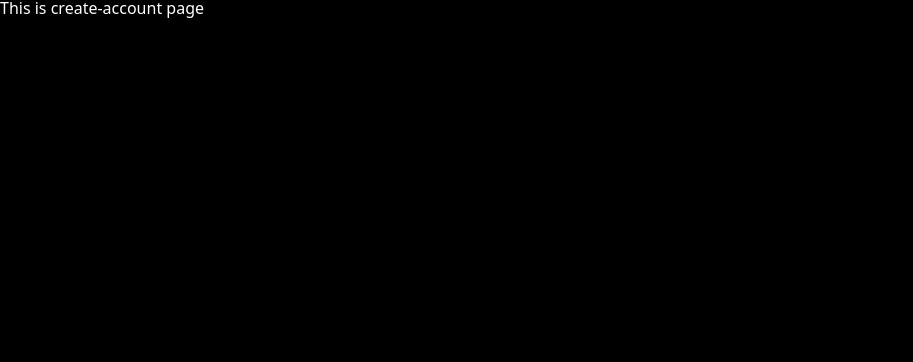
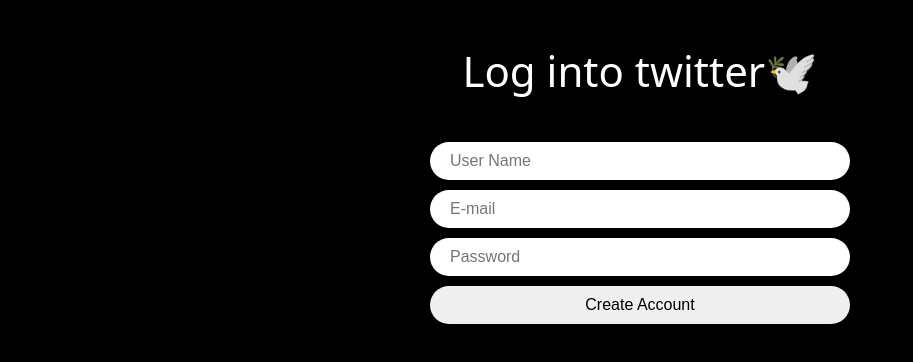
Before and after one commit to lunamundus/react-twitter-clone-practice, a React (Vite) app: page /create-account in a window 1280 px wide. Shown: the top 362 px of the page, without its empty margins (0-913 px from the left). Built offline with nearby package versions, Linux system fonts and the light colour scheme.

Commit message:
#3.1 Forms and UI

```diff
--- a/src/App.tsx
+++ b/src/App.tsx
@@ -3,7 +3,7 @@
 import { useEffect, useState } from "react";
 
 // about styled-components
-import { createGlobalStyle } from "styled-components";
+import styled, { createGlobalStyle } from "styled-components";
 import reset from "styled-reset";
 
 // about Firebase
@@ -61,6 +61,12 @@
   }
 `;
 
+const Wrapper = styled.div`
+  height: 100vh;
+  display: flex;
+  justify-content: center;
+`;
+
 // App fucntion start (page render)
 function App() {
   const [isLoading, setIsLoading] = useState(true);
@@ -76,10 +82,10 @@
   }, []);
 
   return (
-    <>
+    <Wrapper>
       <GlobalStyles />
       {isLoading ? <LoadingScreen /> : <RouterProvider router={router} />}
-    </>
+    </Wrapper>
   );
 }
 
--- a/src/routes/create-account.tsx
+++ b/src/routes/create-account.tsx
@@ -1,5 +1,119 @@
+import { useState } from "react";
+import styled from "styled-components";
+
+const Wrapper = styled.div`
+  height: 100%;
+  display: flex;
+  flex-direction: column;
+  align-items: center;
+  width: 420px;
+  padding: 50px 0px;
+`;
+
+const Title = styled.h1`
+  font-size: 42px;
+`;
+
+const Form = styled.form`
+  margin-top: 50px;
+  display: flex;
+  flex-direction: column;
+  gap: 10px;
+  width: 100%;
+`;
+
+const Input = styled.input`
+  padding: 10px 20px;
+  border-radius: 50px;
+  border: none;
+  width: 100%;
+  font-size: 16px;
+  &[type="submit"] {
+    cursor: pointer;
+    &:hover {
+      opacity: 0.9;
+    }
+  }
+`;
+
+const Error = styled.span`
+  font-weight: 600;
+  color: tomato;
+`;
+
 function CreateAccount() {
-  return <h1>This is create-account page</h1>;
+  const [loading, setLoading] = useState(false);
+  const [error, setError] = useState("");
+  const [name, setName] = useState("");
+  const [email, setEmail] = useState("");
+  const [password, setPassword] = useState("");
+
+  const onChange = (e: React.ChangeEvent<HTMLInputElement>) => {
+    const {
+      target: { name, value },
+    } = e;
+
+    if (name === "name") {
+      setName(value);
+    } else if (name === "email") {
+      setEmail(value);
+    } else if (name === "password") {
+      setPassword(value);
+    }
+  };
+
+  const onSubmit = (e: React.FormEvent<HTMLFormElement>) => {
+    e.preventDefault(); // 새로고침 방지
+
+    try {
+      // create an account
+      // set the name of the user profile
+      // redirect to the homepage
+    } catch (error) {
+      // setError
+    } finally {
+      setLoading(false);
+    }
+
+    console.log(name, email, password);
+  };
+
+  return (
+    <Wrapper>
+      <Title>Log into twitter🕊️</Title>
+      <Form onSubmit={onSubmit}>
+        <Input
+          onChange={onChange}
+          name="name"
+          value={name}
+          placeholder="User Name"
+          type="text"
+          required
+        />
+        <Input
+          onChange={onChange}
+          name="email"
+          value={email}
+          placeholder="E-mail"
+          type="email"
+          required
+        />
+        <Input
+          onChange={onChange}
+          name="password"
+          value={password}
+          placeholder="Password"
+          type="password"
+          required
+        />
+        <Input
+          type="submit"
+          value={loading ? "Loading..." : "Create Account"}
+        />
+      </Form>
+      {error !== "" ? <Error>{error}</Error> : null}
+    </Wrapper>
+  );
 }
 
 export default CreateAccount;
```
